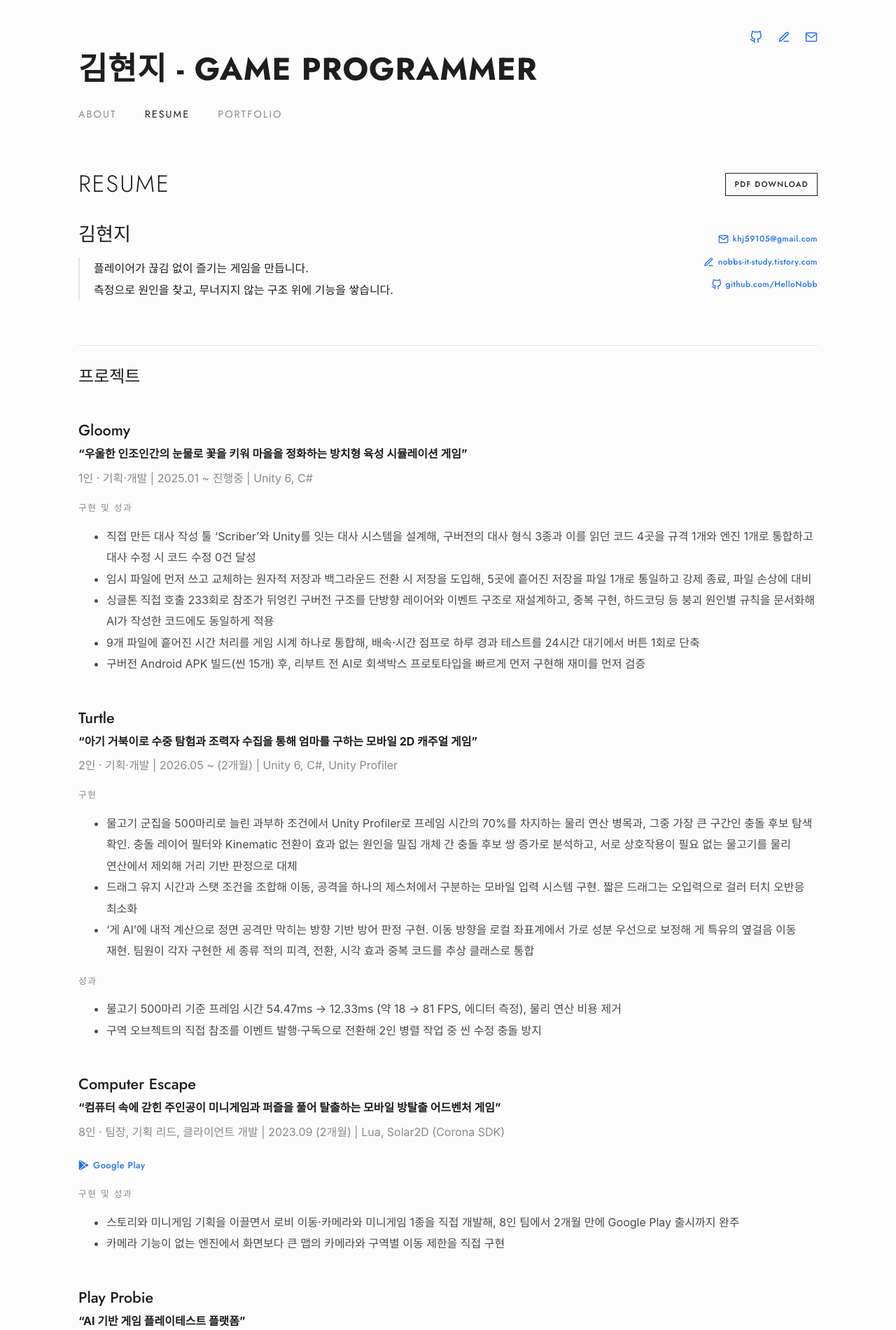
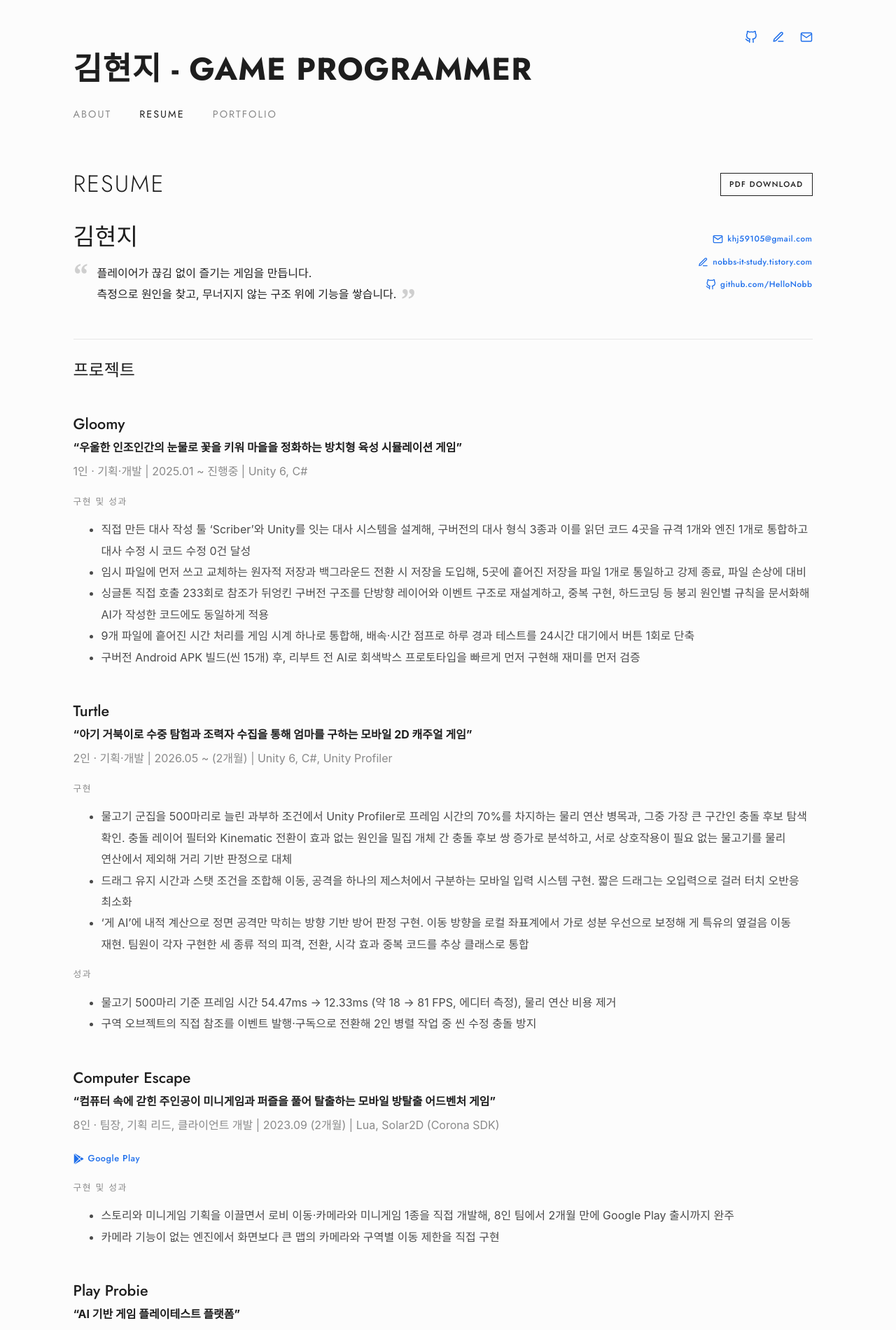
Before and after one commit to HelloNobb/HelloNobb.github.io, a Jekyll site: the page built from resume.md, in a window 1280 px wide. Shown: the top 1900 px of the page at 70% size. Built offline with Jekyll 4.4.1, drawn with Linux system fonts in a browser that asks for light colours; some web fonts are replaced.

Commit message:
Steady sub-menu, slogan quote marks, PDF page breaks
The portfolio sub-menu no longer shifts when an item becomes active, and
pages reserve the scrollbar so nothing jumps sideways. The resume slogan
uses light quote marks instead of a left bar, the name is larger, and
list items no longer split across PDF pages. Drop the Play Probie
analysis screenshot.

```diff
--- a/assets/style.css
+++ b/assets/style.css
@@ -9,6 +9,9 @@
 }
 
 * { box-sizing: border-box; }
+
+/* Reserve the scrollbar so pages of different length line up (no sideways jump between pages) */
+html { scrollbar-gutter: stable; }
 
 body {
   margin: 0;
@@ -63,8 +66,8 @@
 
 /* Portfolio sub menu: project names under the main nav */
 .sub-nav { gap: 6px 28px; margin-top: 14px; padding-top: 14px; border-top: 1px solid var(--line); }
-.sub-nav a { font-size: .78rem; letter-spacing: .12em; }
-.sub-nav a.active { border-bottom: 1px solid var(--strong); }
+.sub-nav a { font-size: .78rem; letter-spacing: .12em; border-bottom: 1px solid transparent; }
+.sub-nav a.active { border-bottom-color: var(--strong); }
 
 /* Section titles: thin uppercase, like "ABOUT" */
 .section-title, main > h1 {
@@ -161,8 +164,14 @@
 
 /* Resume */
 blockquote { margin: 16px 0; padding-left: 20px; border-left: 2px solid var(--line); color: var(--strong); }
+/* Resume slogan: heavy light-gray quote marks on both sides instead of the left bar */
+.resume-head blockquote { position: relative; margin: 14px 0 0; padding: 0 0 0 34px; border: 0; }
+.resume-head blockquote::before,
+.resume-head blockquote::after { font-family: Georgia, "Times New Roman", serif; font-weight: 700; font-size: 2.8rem; color: #cfcfcf; }
+.resume-head blockquote::before { content: "\201C"; position: absolute; left: 0; top: -.1em; line-height: 1; }
+.resume-head blockquote::after { content: "\201D"; display: inline-block; margin-left: 6px; line-height: 0; vertical-align: -.42em; }
 .resume-head { display: grid; grid-template-columns: 1fr auto; gap: 16px 40px; align-items: start; margin-top: 32px; }
-.resume-head h2 { margin: 0; font-size: 1.7rem; font-weight: 500; }
+.resume-head h2 { margin: 0; font-size: 2.1rem; font-weight: 500; }
 .resume-head .contact { padding-top: 6px; text-align: right; }
 .resume-head .contact .icon-link { font-size: .74rem; }
 /* Light divider above each resume section (프로젝트, 기술 스택, 학력, 자격증) */
@@ -174,6 +183,7 @@
 
 /* Print (resume.pdf is generated from /resume/ with these rules) */
 @media print {
+  li, p { break-inside: avoid; }
   @page { margin: 14mm 16mm; }
   body { font-size: 10.5pt; line-height: 1.6; background: #fff; }
   .wrap { max-width: none; padding: 0; }
--- a/index.html
+++ b/index.html
@@ -9,7 +9,7 @@
     {% if site.nickname %}<figcaption class="nickname">{{ site.nickname }}</figcaption>{% endif %}
   </figure>
   <div class="intro">
-    <p class="lead">{{ site.slogan | newline_to_br }}</p>
+    <p class="lead">{{ site.slogan | strip | newline_to_br }}</p>
 
     <h2 class="sub-title">Contact</h2>
     <ul class="contact">
--- a/resume.md
+++ b/resume.md
@@ -12,7 +12,7 @@
 <div class="resume-head">
   <div>
     <h2>{{ site.title }}</h2>
-    <blockquote>{{ site.slogan | newline_to_br }}</blockquote>
+    <blockquote>{{ site.slogan | strip | newline_to_br }}</blockquote>
   </div>
   <ul class="contact">
     {% capture mailto %}mailto:{{ site.email }}{% endcapture %}
```
Also changed, not shown: _projects/play-probie.md (+0 -2 lines), assets/projects/play-probie/analysis.webp (deleted), 1 other file.
